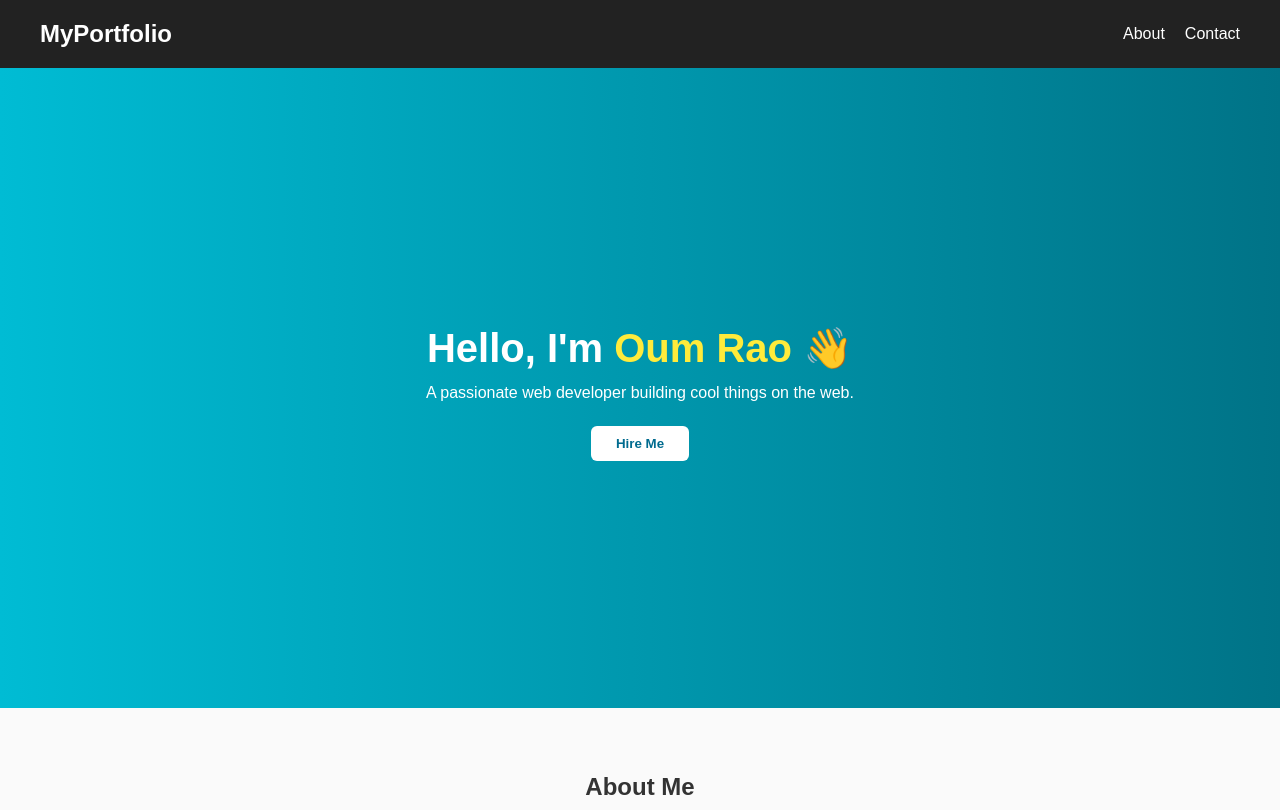
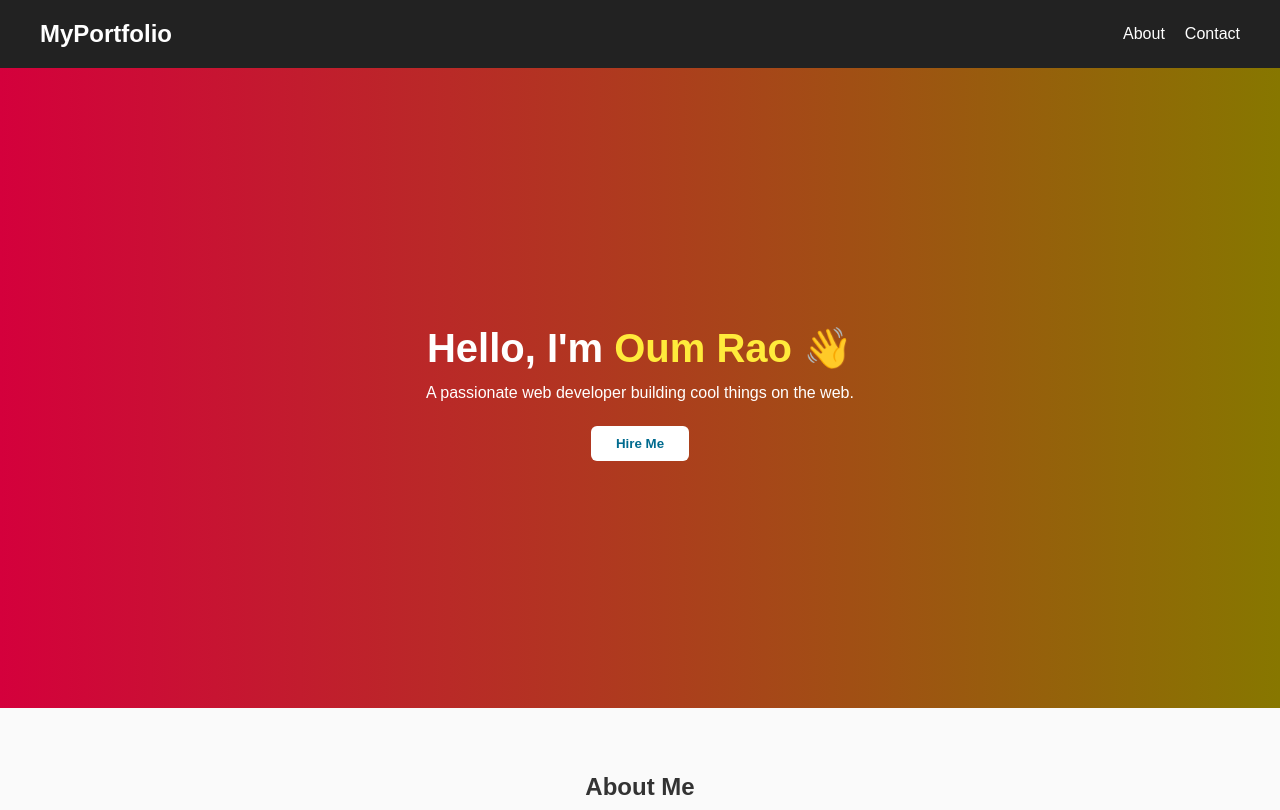
Before and after one commit to oumraoq112-design/git-practice, a plain HTML site: page index.html in a window 1280 px wide. Shown: the top 810 px of the page. Drawn offline with Linux system fonts and the light colour scheme.

Commit message:
`Update background gradient color in .hero class`

```diff
--- a/style/style.css
+++ b/style/style.css
@@ -38,7 +38,7 @@ body {
 
 .hero {
   height: 80vh;
-  background: linear-gradient(to right, #00bcd4, #007387);
+  background: linear-gradient(to right, #d4003c, #877700);
   color: #fff;
   display: flex;
   align-items: center;
```
